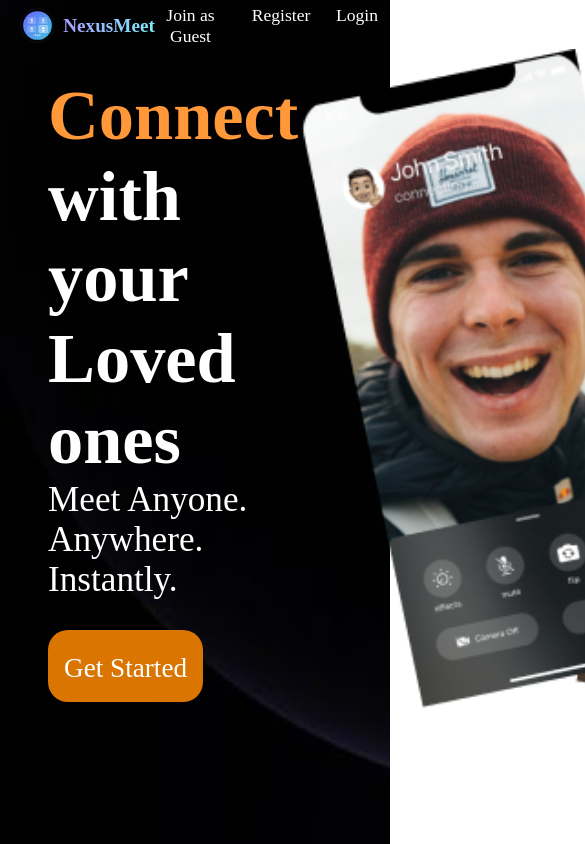
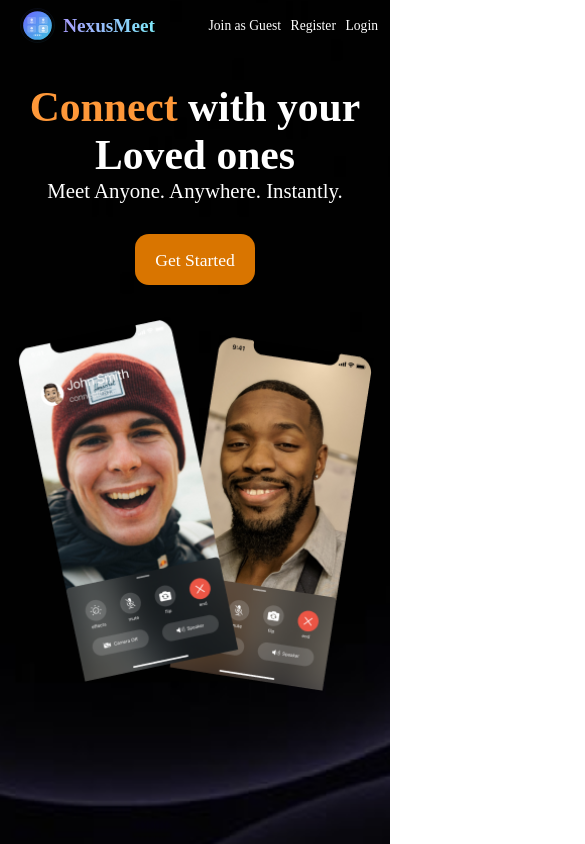
Before and after one commit to vedant-shinde327/NexusMeet, a React (Vite) app in the folder frontend/: page / in a window 390 px wide. Shown: the top 844 px of the page, 585 px wide, since content can reach past the window. Built offline with nearby package versions, Linux system fonts and the light colour scheme.

Commit message:
styling landing page

```diff
--- a/frontend/src/App.css
+++ b/frontend/src/App.css
@@ -7,6 +7,7 @@
 .landingPageContainer {
   width: 100vw;
   height: 100vh;
+  min-height: -webkit-fill-available;
   background: url("./assets/background.png");
   background-repeat: no-repeat;
   background-size: cover;
@@ -78,3 +79,104 @@
   height: 80vh;
   width: auto;
 }
+
+/* ── Responsive: landingPage.css ── */
+
+@media (max-width: 1024px) {
+  .landingMainContainer {
+    padding-inline: 2rem;
+    gap: 2rem;
+  }
+
+  .landingMainContainer > div:nth-child(1) {
+    font-size: 1.8rem;
+  }
+
+  .landingMainContainer > div:nth-child(2) img {
+    height: 60vh;
+  }
+}
+
+@media (max-width: 768px) {
+  .landingPageContainer {
+    height: auto;
+    min-height: 100vh;
+    background-position: center;
+  }
+
+  .landingMainContainer {
+    flex-direction: column;
+    justify-content: center;
+    align-items: center;
+    text-align: center;
+    height: auto;
+    padding: 3rem 1.5rem;
+    gap: 2.5rem;
+  }
+
+  .landingMainContainer > div:nth-child(1) {
+    font-size: 1.6rem;
+  }
+
+  .landingMainContainer > div:nth-child(1) div[role='button'] {
+    margin-inline: auto;
+    border-radius: 14px;
+    padding: 0.85rem 1.25rem;
+  }
+
+  .landingMainContainer > div:nth-child(1) div[role='button'] a {
+    font-size: 1.3rem;
+  }
+
+  .landingMainContainer > div:nth-child(2) img {
+    height: auto;
+    width: min(80vw, 360px);
+  }
+
+  .landingPageContainer nav .navList {
+    gap: 1rem;
+    font-size: 0.95rem;
+  }
+
+  .NexusHeading {
+    font-size: 1.4rem;
+  }
+
+  .NexusLogo {
+    width: 2.4rem;
+    margin: 8px;
+  }
+}
+
+@media (max-width: 480px) {
+  .landingMainContainer {
+    padding: 2rem 1rem;
+    gap: 2rem;
+  }
+
+  .landingMainContainer > div:nth-child(1) {
+    font-size: 1.3rem;
+  }
+
+  .landingMainContainer > div:nth-child(1) div[role='button'] a {
+    font-size: 1.1rem;
+  }
+
+  .landingMainContainer > div:nth-child(2) img {
+    width: 92vw;
+  }
+
+  .landingPageContainer nav .navList {
+    gap: 0.6rem;
+    font-size: 0.85rem;
+  }
+
+  .NexusHeading {
+    font-size: 1.2rem;
+  }
+
+  .NexusLogo {
+    width: 2rem;
+    margin: 6px;
+  }
+}
--- a/frontend/src/pages/LandingPage.jsx
+++ b/frontend/src/pages/LandingPage.jsx
@@ -1,6 +1,7 @@
 import Logo1 from "../../public/favicon.svg";
 import heroImg from "../assets/mobile.png";
 import { Link, useNavigate } from "react-router-dom";
+import "../App.css";
 
 export default function LandingPage() {
 
```
